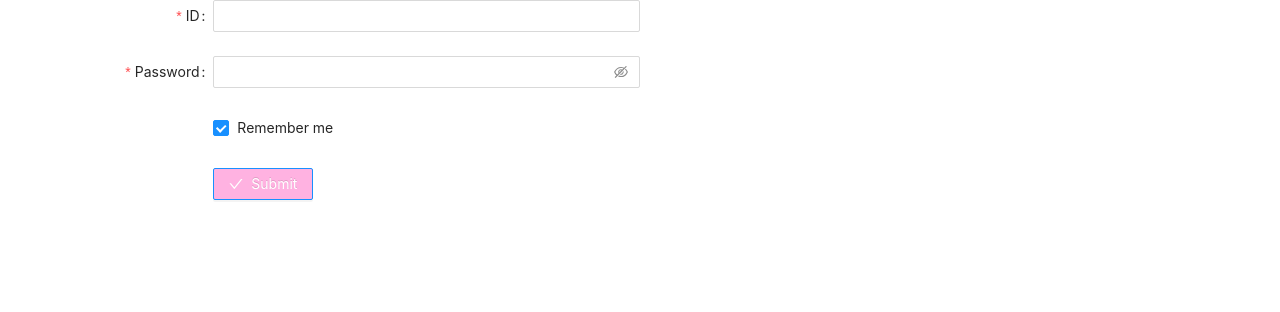
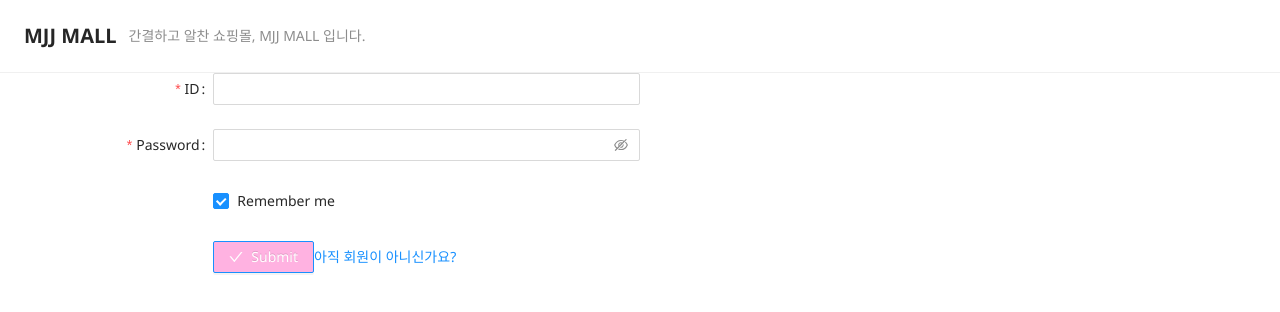
Before and after one commit to kms970/mjj_mall, a React (Create React App) app in the folder mjj_mall-webapp/: page /login in a window 1280 px wide. Shown: the top 312 px of the page. Built offline with nearby package versions, Linux system fonts and the light colour scheme.

Commit message:
router 기능 추가, 로그인 페이지 업데이트
라우팅 기능 추가, 로그인 페이지 업데이트

```diff
--- a/mjj_mall-webapp/package.json
+++ b/mjj_mall-webapp/package.json
@@ -7,6 +7,7 @@
     "antd": "^4.18.8",
     "react": "^17.0.2",
     "react-dom": "^17.0.2",
+    "react-router-dom": "^6.2.1",
     "react-scripts": "^2.1.3",
     "web-vitals": "^2.1.4"
   },
--- a/mjj_mall-webapp/src/App.css
+++ b/mjj_mall-webapp/src/App.css
@@ -0,0 +1,77 @@
+html,
+body {
+  padding: 0;
+  margin: 0;
+  font-family: Noto Sans KR, Segoe UI, Roboto, Oxygen,
+  Ubuntu, Cantarell, Fira Sans, Droid Sans, Helvetica Neue, sans-serif !important;
+  background: #f0f2f5;
+
+  /*
+ font-family: -apple-system, BlinkMacSystemFont, Segoe UI, Roboto, Oxygen,
+ Ubuntu, Cantarell, Fira Sans, Droid Sans, Helvetica Neue, sans-serif;
+ */
+}
+
+@font-face {
+  font-family: 'Noto Sans KR';
+  font-style: normal;
+  font-weight: 100;
+  font-display: fallback;
+  /*src: url(/fonts/NotoSansKR-Thin.woff2) format('woff2'),*/
+  /*url(/fonts/NotoSansKR-Thin.woff) format('woff'),*/
+  /*url(/fonts/NotoSansKR-Thin.otf) format('opentype');*/
+}
+@font-face {
+  font-family: 'Noto Sans KR';
+  font-style: normal;
+  font-weight: 300;
+  font-display: fallback;
+  /*src: url(/fonts/NotoSansKR-Light.woff2) format('woff2'),*/
+  /*url(/fonts/NotoSansKR-Light.woff) format('woff'),*/
+  /*url(/fonts/NotoSansKR-Light.otf) format('opentype');*/
+}
+@font-face {
+  font-family: 'Noto Sans KR';
+  font-style: normal;
+  font-weight: 400;
+  font-display: fallback;
+  /*src: url(/fonts/NotoSansKR-Regular.woff2) format('woff2'),*/
+  /*url(/fonts/NotoSansKR-Regular.woff) format('woff'),*/
+  /*url(/fonts/NotoSansKR-Regular.otf) format('opentype');*/
+}
+@font-face {
+  font-family: 'Noto Sans KR';
+  font-style: normal;
+  font-weight: 500;
+  font-display: fallback;
+  /*src: url(/fonts/NotoSansKR-Medium.woff2) format('woff2'),*/
+  /*url(/fonts/NotoSansKR-Medium.woff) format('woff'),*/
+  /*url(/fonts/NotoSansKR-Medium.otf) format('opentype');*/
+}
+@font-face {
+  font-family: 'Noto Sans KR';
+  font-style: normal;
+  font-weight: 700;
+  font-display: fallback;
+  /*src: url(/fonts/NotoSansKR-Bold.woff2) format('woff2'),*/
+  /*url(/fonts/NotoSansKR-Bold.woff) format('woff'),*/
+  /*url(/fonts/NotoSansKR-Bold.otf) format('opentype');*/
+}
+@font-face {
+  font-family: 'Noto Sans KR';
+  font-style: normal;
+  font-weight: 900;
+  font-display: fallback;
+  /*src: url(/fonts/NotoSansKr/NotoSansKR-Black.woff2) format('woff2'),*/
+  /*url(/fonts/NotoSansKr/NotoSansKR-Black.woff) format('woff'),*/
+  /*url(/fonts/NotoSansKr/NotoSansKR-Black.otf) format('opentype');*/
+}
+
+a {
+  color: inherit;
+  text-decoration: none;
+}
+
+* {
+  box-sizing: border-box;
+}
--- a/mjj_mall-webapp/src/App.js
+++ b/mjj_mall-webapp/src/App.js
@@ -1,8 +1,19 @@
 import './App.css';
 import React from 'react';
+import { Routes, Route } from 'react-router-dom';
+import Dashboard from './dashboard/index';
+import Login from './login/Login';
+import Join from './login/Join';
 function App() {
   return (
-   <div>project Init</div>
+   <div>
+     <Routes>
+       <Route path="/" element={<Dashboard/>}>
+       </Route>
+       <Route path="/login" element={<Login/>} />
+       <Route path="Join" element={<Join/>} />
+     </Routes>
+   </div>
   );
 }
 
--- a/mjj_mall-webapp/src/dashboard/index.js
+++ b/mjj_mall-webapp/src/dashboard/index.js
@@ -13,3 +13,5 @@
     </div>
   )
 }
+
+export default dashboard;
--- a/mjj_mall-webapp/src/index.js
+++ b/mjj_mall-webapp/src/index.js
@@ -1,5 +1,6 @@
 import React from 'react';
 import ReactDOM from 'react-dom';
+import { BrowserRouter } from 'react-router-dom';
 import './index.css';
 import App from './App';
 import Login from './login/Login';
@@ -10,8 +11,10 @@
 
 ReactDOM.render(
   <React.StrictMode>
-    {/*<App />*/}
-    <Login />
+    <BrowserRouter>
+      <App />
+      {/*<Login />*/}
+    </BrowserRouter>
   </React.StrictMode>,
   document.getElementById('root')
 );
--- a/mjj_mall-webapp/src/login/Join.js
+++ b/mjj_mall-webapp/src/login/Join.js
@@ -1,4 +1,13 @@
 import React, { useState } from 'react';
+import { PageHeader, Divider } from 'antd';
+import styled from 'styled-components';
+
+const StyledPageHeader = styled(PageHeader)`
+  font-size: 12px;
+  display: inline-block;
+  text-align: center;
+  //margin-right: auto;
+`;
 
 function Join() {
 
@@ -20,7 +29,17 @@
   }
 
   return (
-    <div>이거 동작하는건가?</div>
+    <div>
+      <PageHeader
+        className="site-page-header"
+        title="MJJ MALL"
+        subTitle="간결하고 알찬 쇼핑몰, MJJ MALL 입니다."
+        style={{display: 'inline-block', marginRight:'100px'}}
+      />
+      <Divider style={{margin: 0}}/>
+      여기는 회원가입 페이지 입니다.
+
+    </div>
   );
 }
 
--- a/mjj_mall-webapp/src/login/Login.js
+++ b/mjj_mall-webapp/src/login/Login.js
@@ -1,5 +1,6 @@
 import React, {useState, useRef} from 'react';
-import { Form, Input, Button, Checkbox } from 'antd';
+import { Link } from 'react-router-dom';
+import { Form, Input, Button, Checkbox, PageHeader, Divider } from 'antd';
 import styled from 'styled-components';
 import {CheckOutlined} from '@ant-design/icons';
 /**
@@ -18,6 +19,11 @@
   &:active {
     background: #ff8ac6;
   }
+`;
+
+const StyledATags = styled.a`
+  display: inline;
+  text-align: right;
 `;
 
 /**
@@ -68,6 +74,14 @@
 
   return (
     <div>
+      <PageHeader
+        className="site-page-header"
+        // onBack={() => null} //이후 이전 화면으로 돌아가기 위한 버튼
+        title="MJJ MALL"
+        subTitle="간결하고 알찬 쇼핑몰, MJJ MALL 입니다."
+      />
+      <Divider style={{margin: 0}} />
+
       <Form
         name="basic"
         labelCol={{
@@ -117,8 +131,8 @@
           }}
         >
           <Checkbox>Remember me</Checkbox>
+
         </Form.Item>
-
         <Form.Item
           wrapperCol={{
             offset: 4,
@@ -129,7 +143,9 @@
             <CheckOutlined />
             Submit
           </StyledButton>
+          <span><Link to="/join">아직 회원이 아니신가요?</Link></span> {/* 회원 가입 화면으로 이동하는 태그 */}
         </Form.Item>
+
       </Form>
     </div>
   )
```
Also changed, not shown: 1 other file (tests, documents, lock files or other folders).
